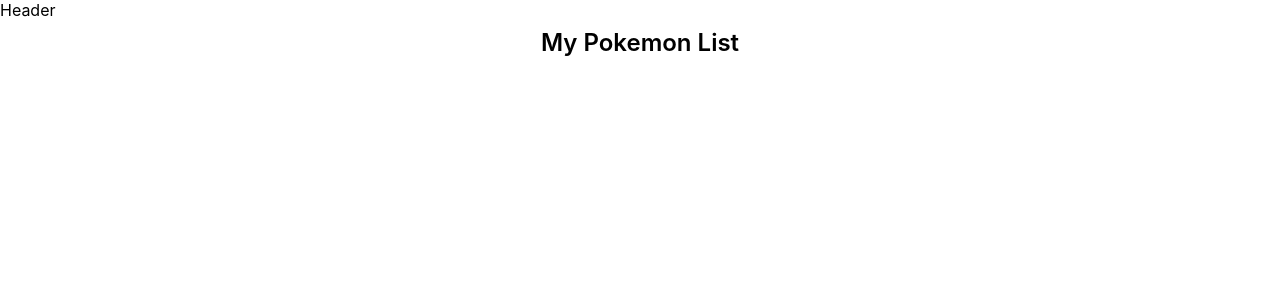
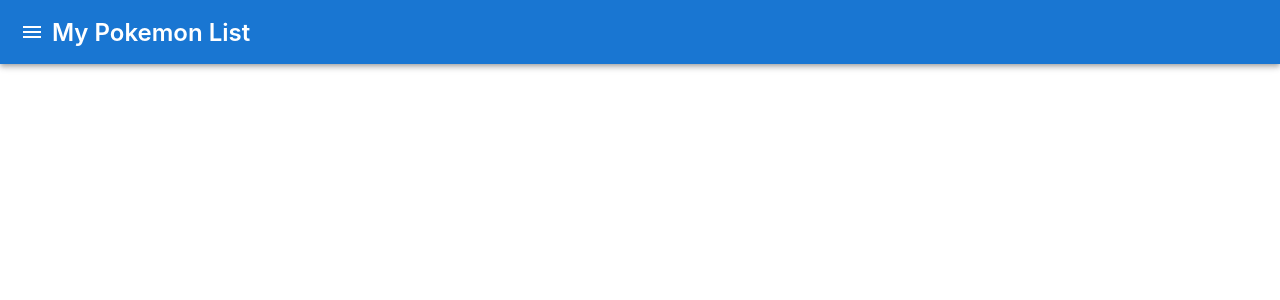
Before and after one commit to JeffryMok/pokedex-react, a React (Create React App) app: page /my-list in a window 1280 px wide. Shown: the top 300 px of the page. Built offline with nearby package versions, Linux system fonts and the light colour scheme.

Commit message:
Add AppBar and Drawer as header component

```diff
--- a/src/App.js
+++ b/src/App.js
@@ -2,7 +2,6 @@
 import { BrowserRouter, Route, Routes } from 'react-router-dom';
 import ApolloClientProvider from './providers/ApolloClientProvider';
 import { ContextProvider } from './providers/ContextProvider';
-import Header from './components/Header';
 import Loading from './components/Loading';
 
 const PokemonList = React.lazy(() => import('./pages/PokemonList'));
@@ -15,7 +14,6 @@
       <Suspense fallback={<Loading />}>
         <ApolloClientProvider>
           <ContextProvider>
-            <Header />
             <Routes>
               <Route path="/" element={<PokemonList />} />
               <Route path="/detail/:name" element={<PokemonDetail />} />
--- a/src/components/Header.js
+++ b/src/components/Header.js
@@ -1,8 +1,76 @@
-import React from 'react';
+import React, { useState } from 'react';
+import { AppBar, Toolbar, IconButton, Drawer, List, ListItem, ListItemText, ListItemIcon } from '@mui/material';
+import MenuIcon from '@mui/icons-material/Menu';
+import ArrowBackIcon from '@mui/icons-material/ArrowBack';
+import { useNavigate } from 'react-router';
+import { css } from '@emotion/css';
 
-const Header = () => {
+const Header = ({ title }) => {
+  const [isopenDrawer, setOpenDrawer] = useState(false);
+  const navigate = useNavigate();
+  const drawerWidth = 240;
+
+  const handleDrawerToggle = () => {
+    setOpenDrawer(!isopenDrawer);
+  };
+
+  const handleClickMenu = (url) => {
+    navigate(url);
+    setOpenDrawer(false);
+  }
+
+  const drawer = (
+    <div>
+      <List>
+        <ListItem button onClick={() => handleClickMenu(-1)}>
+          <ListItemIcon><ArrowBackIcon /></ListItemIcon>
+          <ListItemText primary="Back" />
+        </ListItem>
+        <ListItem button onClick={() => handleClickMenu('/')}>
+          <ListItemText primary="Pokemon List" />
+        </ListItem>
+        <ListItem button onClick={() => handleClickMenu('/my-list')}>
+          <ListItemText primary="My Pokemon List" />
+        </ListItem>
+      </List>
+    </div>
+  );
+
   return (
-    <div>Header</div>
+    <div>
+      <AppBar
+        position="static"
+      >
+        <Toolbar>
+          <IconButton
+            color="inherit"
+            aria-label="open drawer"
+            edge="start"
+            onClick={handleDrawerToggle}
+          >
+            <MenuIcon />
+          </IconButton>
+          <div className={css`font-size: 24px; font-weight: 600`}>
+            {title}
+          </div>
+        </Toolbar>
+        <nav>
+          <Drawer
+            variant="temporary"
+            open={isopenDrawer}
+            onClose={handleDrawerToggle}
+            ModalProps={{
+              keepMounted: true,
+            }}
+            sx={{
+              '& .MuiDrawer-paper': { boxSizing: 'border-box', width: drawerWidth },
+            }}
+          >
+            {drawer}
+          </Drawer>
+        </nav>
+      </AppBar>
+    </div>
   );
 };
 
--- a/src/pages/MyPokemonList.js
+++ b/src/pages/MyPokemonList.js
@@ -1,8 +1,9 @@
 import React, { useContext, useState } from 'react';
 import { css } from '@emotion/css';
+import { Button, Dialog, DialogActions, DialogContent, DialogContentText, DialogTitle } from '@mui/material';
+import { PokemonContext } from '../providers/ContextProvider';
 import PokemonCard from '../components/PokemonCard';
-import { PokemonContext } from '../providers/ContextProvider';
-import { Button, Dialog, DialogActions, DialogContent, DialogContentText, DialogTitle } from '@mui/material';
+import Header from '../components/Header';
 
 const MyPokemonList = () => {
   const { myPokemonList, removePokemon } = useContext(PokemonContext);
@@ -38,14 +39,16 @@
   }
 
   return (
-    <div className={css`padding: 8px`}>
+    <div>
+      <Header title="My Pokemon List" />
       {generateReleaseConfirmationDialog()}
-      <div className={css`font-size: 24px; font-weight: 600; text-align: center; margin-bottom: 16px`}>My Pokemon List</div>
-      {myPokemonList.map((poke, idx) => (
-        <div className={css`margin-bottom: 4px`} key={poke.nickname}>
-          <PokemonCard id={idx+1} name={poke.name} nickname={poke.nickname} onRelease={() => handleOpenReleaseDialog(poke.nickname)} />
-        </div>
-      ))}
+      <div className={css`padding: 8px`}>
+        {myPokemonList.map((poke, idx) => (
+          <div className={css`margin-bottom: 4px`} key={poke.nickname}>
+            <PokemonCard id={idx+1} name={poke.name} nickname={poke.nickname} onRelease={() => handleOpenReleaseDialog(poke.nickname)} />
+          </div>
+        ))}
+      </div>
     </div>
   )
 }
--- a/src/pages/PokemonDetail.js
+++ b/src/pages/PokemonDetail.js
@@ -2,10 +2,10 @@
 import { useParams, useNavigate } from 'react-router-dom';
 import { gql, useQuery } from '@apollo/client';
 import { css } from '@emotion/css';
-import { Button, CircularProgress, Dialog, DialogTitle, IconButton, TextField } from '@mui/material';
-import ArrowBackIcon from '@mui/icons-material/ArrowBack';
+import { Button, CircularProgress, Dialog, DialogTitle, TextField } from '@mui/material';
 import DoneIcon from '@mui/icons-material/Done';
 import CloseIcon from '@mui/icons-material/Close';
+import Header from '../components/Header';
 import InfoAccordion from '../components/InfoAccordion';
 import { PokemonContext } from '../providers/ContextProvider';
 import Loading from '../components/Loading';
@@ -79,16 +79,16 @@
     return (
       <Dialog open={isOpenCatchDialog} onClose={() => setOpenCatchDialog(false)}>
         <DialogTitle>
-          <div className={css`text-transform: capitalize`}>Catch {name}</div>
+          <div className={css`text-transform: capitalize; text-align: center`}>Catch {name}</div>
         </DialogTitle>
-        <div className={css`text-align: center; text-size: 16px; font-weight: 600`}>
+        <div className={css`text-align: center; font-size: 16px; font-weight: 600; padding: 16px`}>
           <div>
             {icon}
           </div>
           <div>
             {message}
           </div>
-          <div className={css`padding: 8px`}>
+          <div className={css`padding: 8px; margin-top: 12px`}>
             <Button variant="contained" onClick={handleCatchPokemon}>Catch Again</Button>
           </div>
           <div className={css`padding: 8px`}>
@@ -103,7 +103,7 @@
     return (
       <Dialog open={isOpenNicknameDialog}>
         <DialogTitle>Give Nickname</DialogTitle>
-        <div className={css`text-align: center; text-size: 16px; font-weight: 600`}>
+        <div className={css`text-align: center; font-size: 16px; font-weight: 600; padding: 16px`}>
           <div>
             <TextField
               variant="outlined"
@@ -158,19 +158,14 @@
   }
 
   return (
-    <div className={css`padding: 8px; font-size: 14px; text-align: center; text-transform: capitalize`}>
+    <div>
+      <Header title="Pokemon Detail" />
       {generateCatchDialog()}
       {generateNicknameDialog()}
-      <div className={css`text-align: left;`}>
-        <IconButton onClick={() => navigate(-1)}>
-          <ArrowBackIcon fontSize="small" />
-          <span className={css`margin-left: 4px; font-size: 14px`}>Back</span>
-        </IconButton>
-      </div>
-      <div className={css`font-size: 24px; font-weight: 600`}>Pokemon Detail</div>
-      <div>{name}</div>
+      <div className={css`padding: 8px; font-size: 14px; text-align: center; text-transform: capitalize`}>
+        <div className={css`font-size: 24px; font-weight: 600`}>{name}</div>
         <div>
-        <img src={sprites?.front_default} alt={name} />
+          <img src={sprites?.front_default} alt={name} width="96px" height="96px" />
         </div>
         <div className={css`display: flex; justify-content: space-evenly; text-transform: uppercase`}>
           {types.map((elm) => (
@@ -185,6 +180,7 @@
           <Button variant="contained">Catch</Button>
         </div>
       </div>
+    </div>
   )
 }
 
--- a/src/pages/PokemonList.js
+++ b/src/pages/PokemonList.js
@@ -2,9 +2,10 @@
 import { useNavigate } from 'react-router-dom';
 import { css } from '@emotion/css';
 import { gql, useQuery } from '@apollo/client';
-import { Grid, Pagination } from '@mui/material';
+import { Pagination } from '@mui/material';
+import { PokemonContext } from '../providers/ContextProvider';
 import PokemonCard from '../components/PokemonCard';
-import { PokemonContext } from '../providers/ContextProvider';
+import Header from '../components/Header';
 import Loading from '../components/Loading';
 
 const PokemonList = () => {
@@ -46,15 +47,10 @@
   }
 
   return (
+    <div>
+      <Header title="Pokemon List" />
       <div className={css`padding: 8px`}>
-      <Grid container justifyContent="space-between" spacing={2} className={css`font-size: 24px; font-weight: 600`}>
-        <Grid item>
-          <div>Pokemon List</div>
-        </Grid>
-        <Grid item>
-          <div>Total Owned: {myPokemonList?.length || 0}</div>
-        </Grid>
-      </Grid>
+        <div className={css`text-align: center; font-size: 18px; font-weight: 500`}>Total Owned: {myPokemonList?.length || 0}</div>
         {results.map((poke) => (
           <div className={css`margin-bottom: 4px`} key={poke.id}>
             <PokemonCard id={poke.id} name={poke.name} onClick={() => navigate(`/detail/${poke.name}`)} />
@@ -64,6 +60,7 @@
           <Pagination count={Math.ceil(count/params.limit)} page={(params.offset + params.limit)/params.limit} onChange={handleChangePage} color="primary" />
         </div>
       </div>
+    </div>
   )
 }
 
```
Lines whose indentation alone changed are shown as unchanged.
